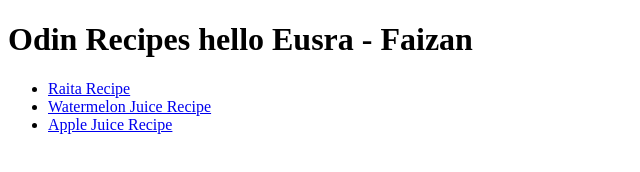
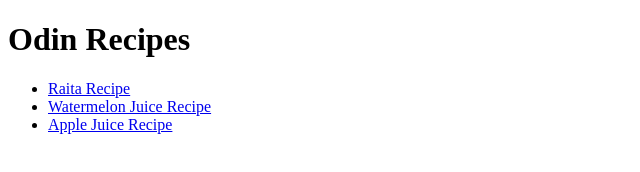
Before and after one commit to Faizan2001/odin-recipes, a plain HTML site: page index.html in a window 1280 px wide. Shown: the whole page, without its empty margins (0-640 px from the left). Drawn offline with Linux system fonts and the light colour scheme.

Commit message:
Custom changes reversed.

```diff
--- a/index.html
+++ b/index.html
@@ -10,7 +10,7 @@
 
 <body>
 
-    <h1>Odin Recipes hello Eusra - Faizan</h1>
+    <h1>Odin Recipes</h1>
     <ul>
         <li><a href="recipes/raita.html">Raita Recipe</a></li>
         <li><a href="recipes/watermelon_juice.html">Watermelon Juice Recipe</a></li>
```
